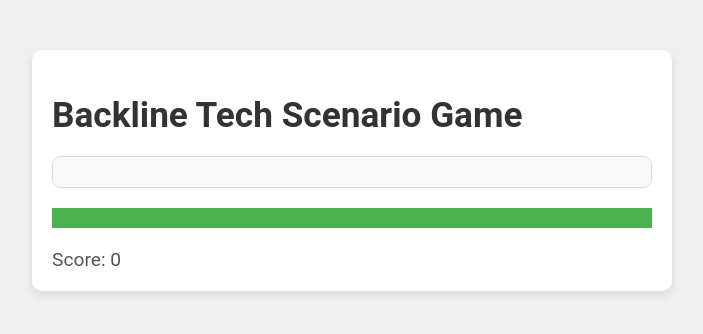
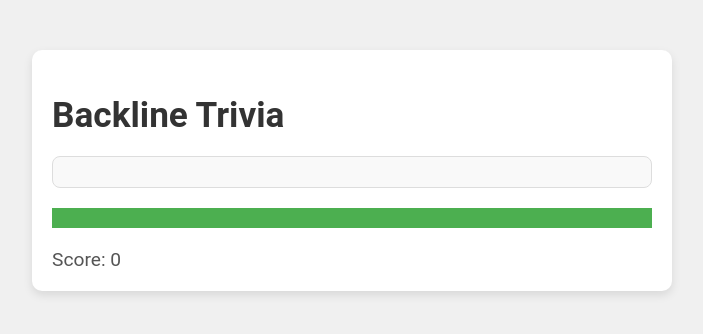
Before and after one commit to filthynapkin/backlinetrivia, a plain HTML site: page index.html in a window 1280 px wide. Shown: the whole page, without its empty margins (288-991 px from the left). Drawn offline with Linux system fonts and the light colour scheme.

Commit message:
index.html

```diff
--- a/index.html
+++ b/index.html
@@ -3,7 +3,7 @@
 <head>
     <meta charset="UTF-8">
     <meta name="viewport" content="width=device-width, initial-scale=1.0">
-    <title>Backline Tech Scenario Game</title>
+    <title>Backline Trivia</title>
     <style>
         body {
             background-color: #f0f0f0;
@@ -124,7 +124,7 @@
 </head>
 <body>
     <div id="game">
-        <h1>Backline Tech Scenario Game</h1>
+        <h1>Backline Trivia</h1>
         <div id="question"></div>
         <div id="choices"></div>
         <div id="explanation"></div>
```
